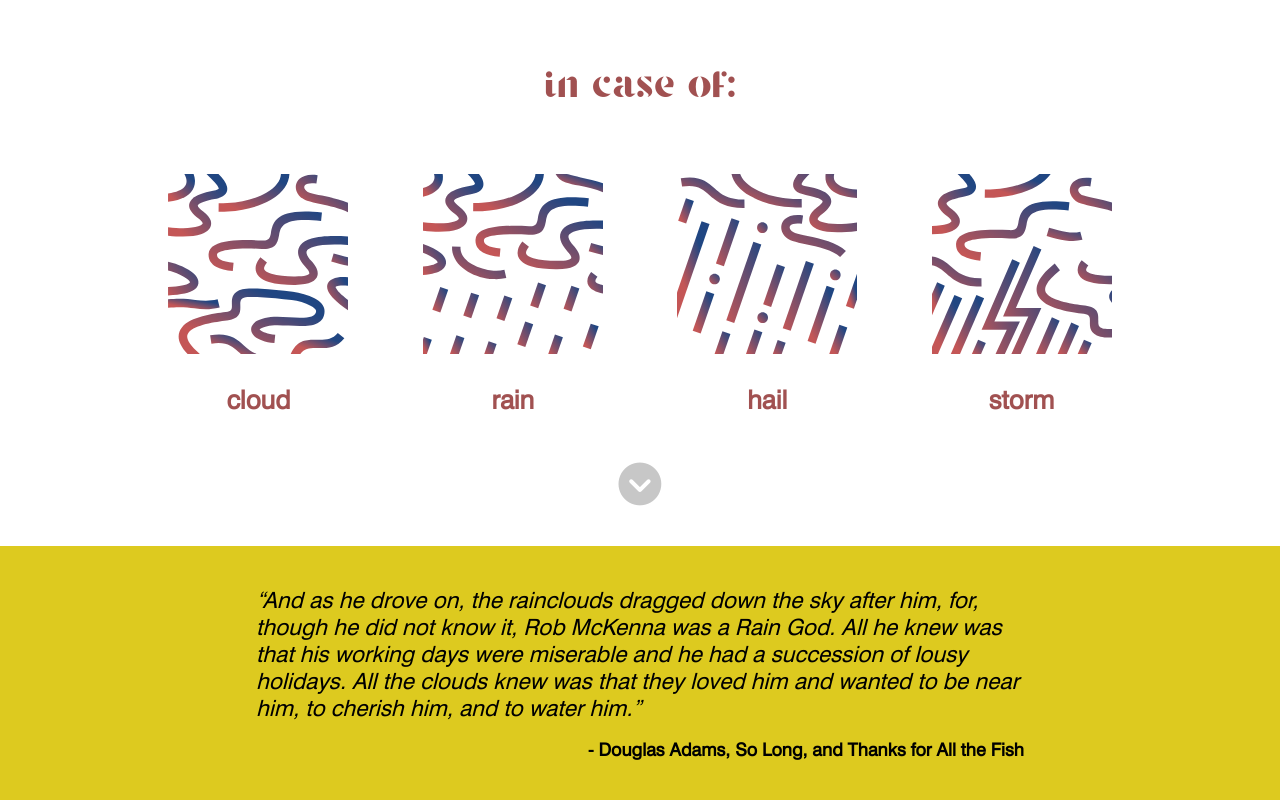
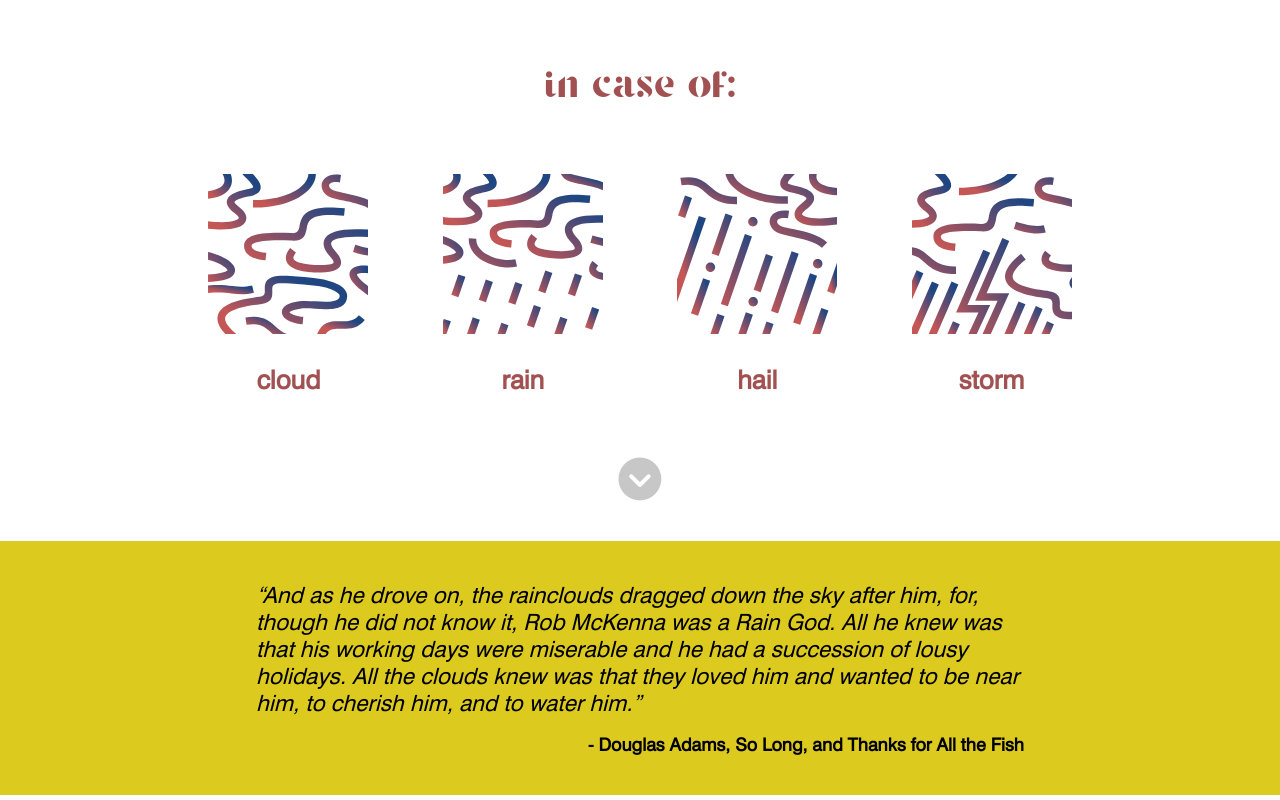
Before and after one commit to csillla/landing_page, a plain HTML site: page index.html in a window 1280 px wide. Shown: the part 819-1619 px from the top of the page. Drawn offline with Linux system fonts and the light colour scheme.

Commit message:
safari optimalization

```diff
--- a/style.css
+++ b/style.css
@@ -102,7 +102,7 @@ html {
 
 .graphic {
     width: 20vw;
-    max-width: 180px;
+    max-width: 20vh;
 }
 
 .clouds {
@@ -141,7 +141,7 @@ html {
 }
 
 .card {
-    max-width: calc(396px + 3vw);
+    max-width: calc(36px + 3vw + 20vh);
 }
 
 .weather {
```
